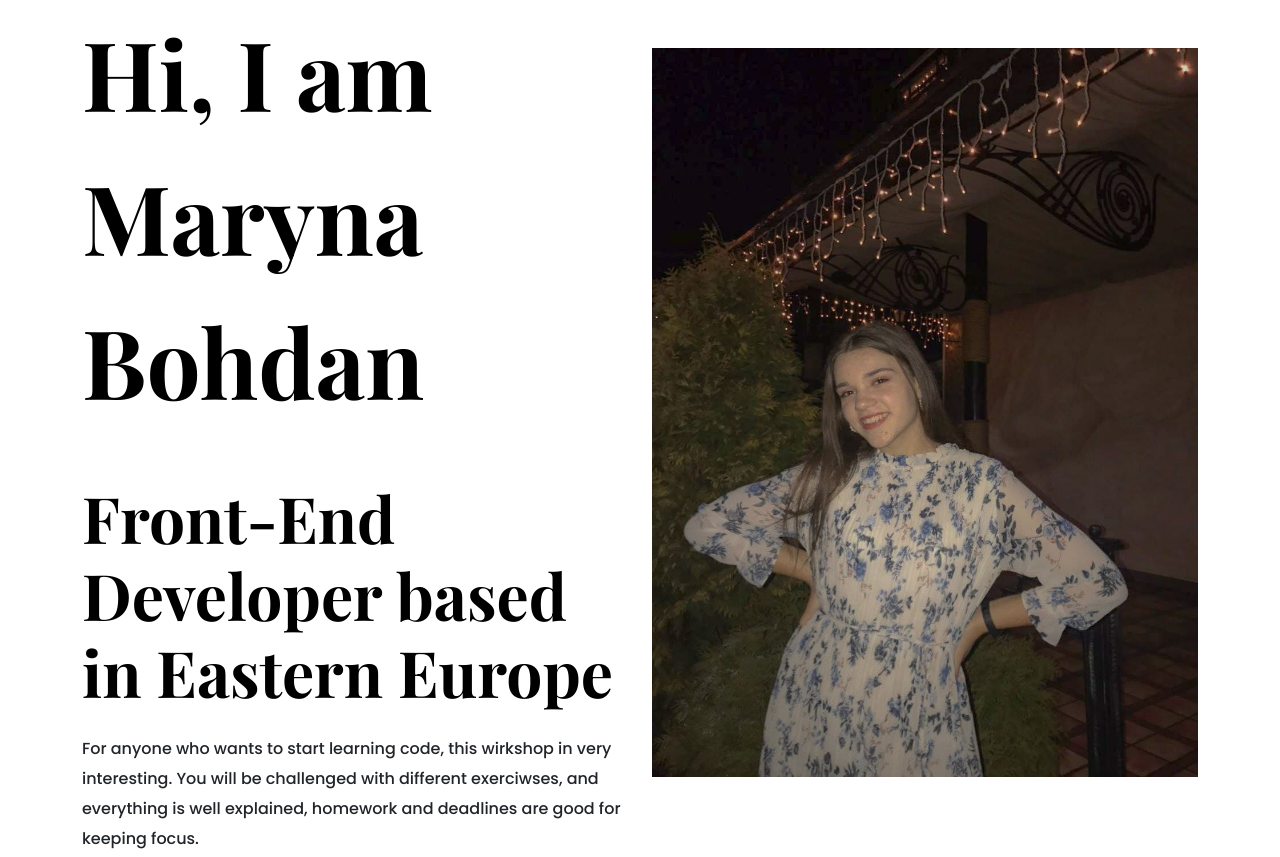
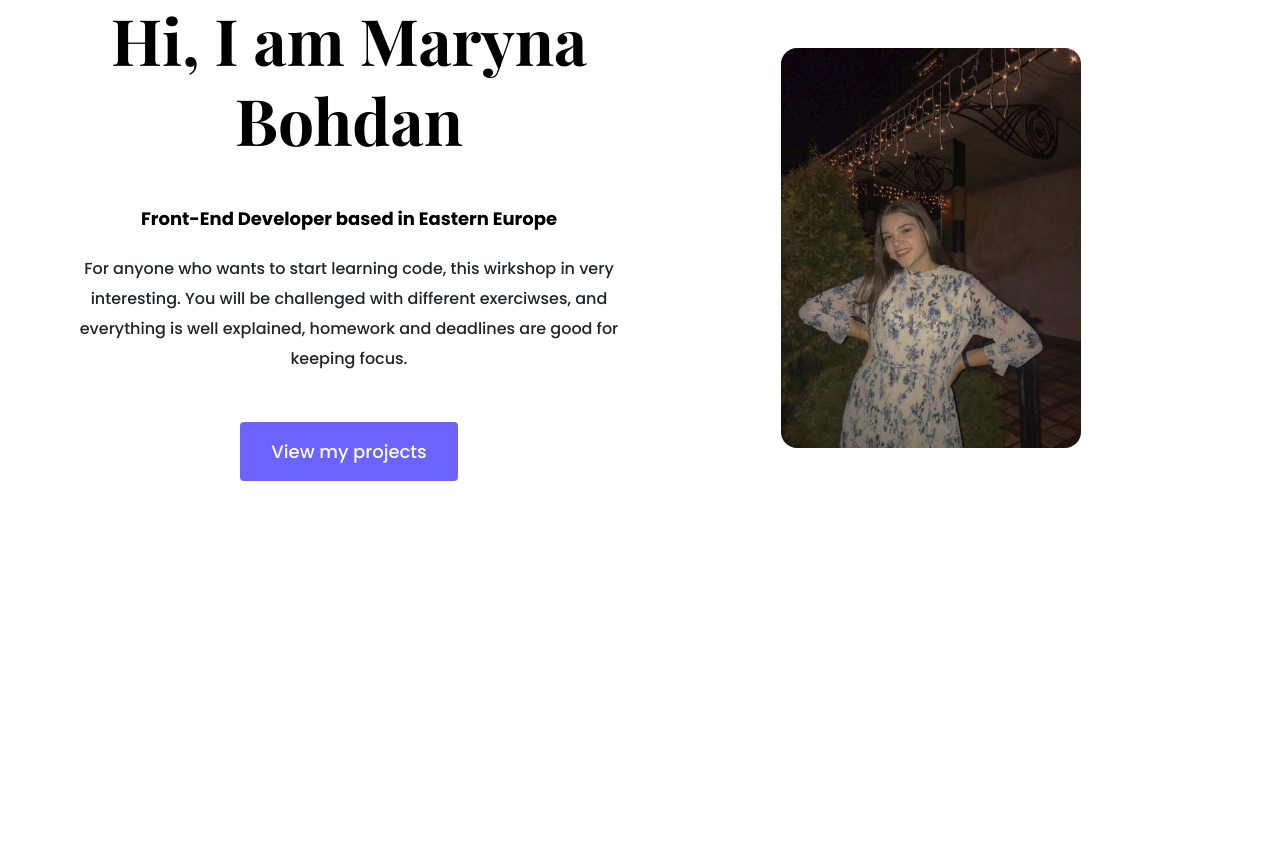
Before and after one commit to Marrbies/homework-week-3, a plain HTML site: page homepage/homepage.html in a window 1280 px wide. Shown: the top 857 px of the page. After the commit the page ends 800 px from the top, so only its background shows below. Drawn offline with nearby package versions, Linux system fonts and the light colour scheme.

Commit message:
applied css to new page

```diff
--- a/src/styles.css
+++ b/src/styles.css
@@ -54,6 +54,29 @@ p {
   line-height: 1.5;
   font-size: 24px;
 }
+.about-section {
+  padding: 160px 20px;
+
+}
+.about-section {
+  padding: 0;
+  text-align: center;
+}
+.anout-section-content {
+  margin: 30px;
+}
+.about-section h1 {
+  font-size: 64px;
+  line-height: 80px;
+}
+.about-section h2 {
+  font-size: 18px;
+  font-family: var(--default-font-family);
+}
+#developer-photo {
+  width: 300px;
+  border-radius: 16px;
+}
 
 .btn-branding {
   background: var(--branding-color);
```
